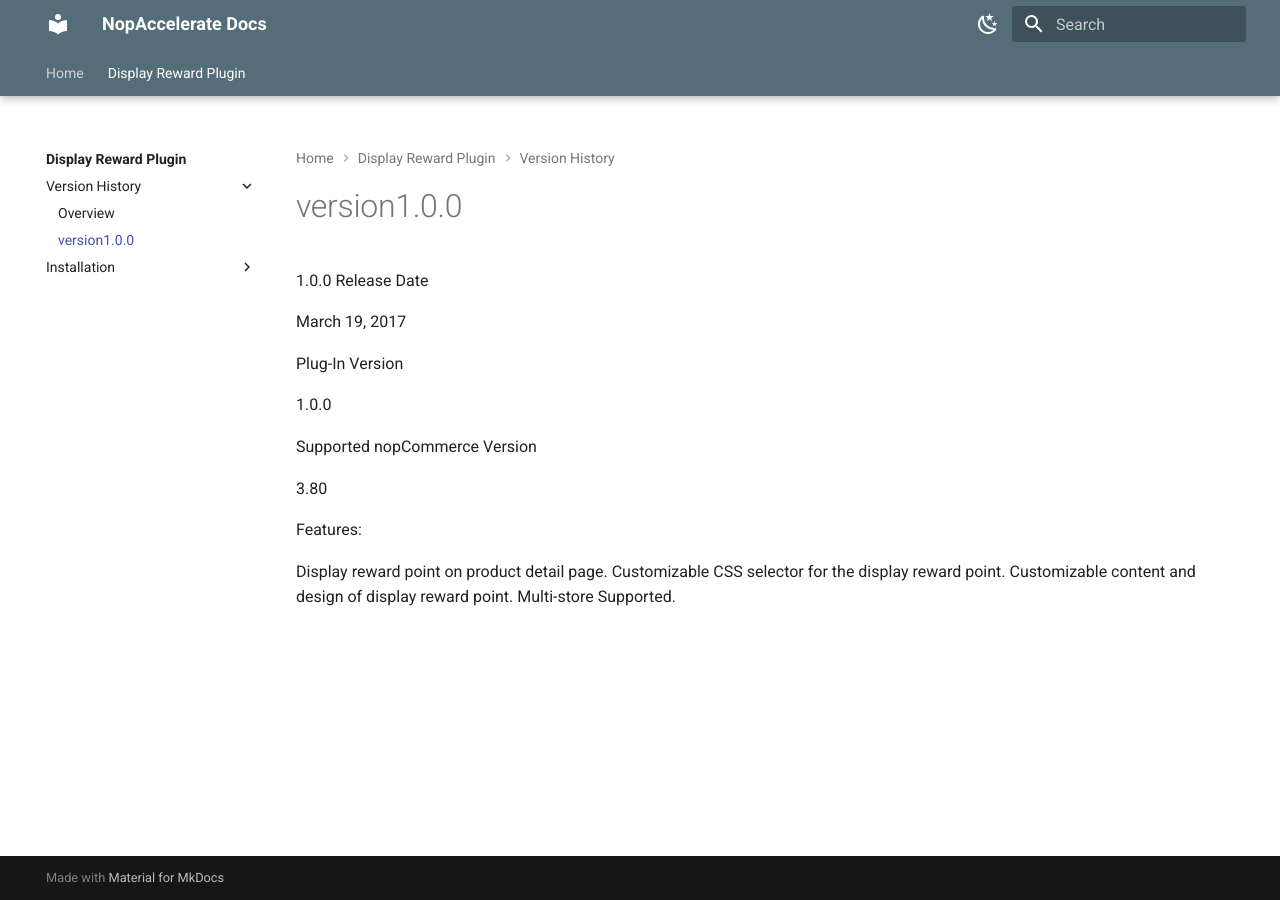
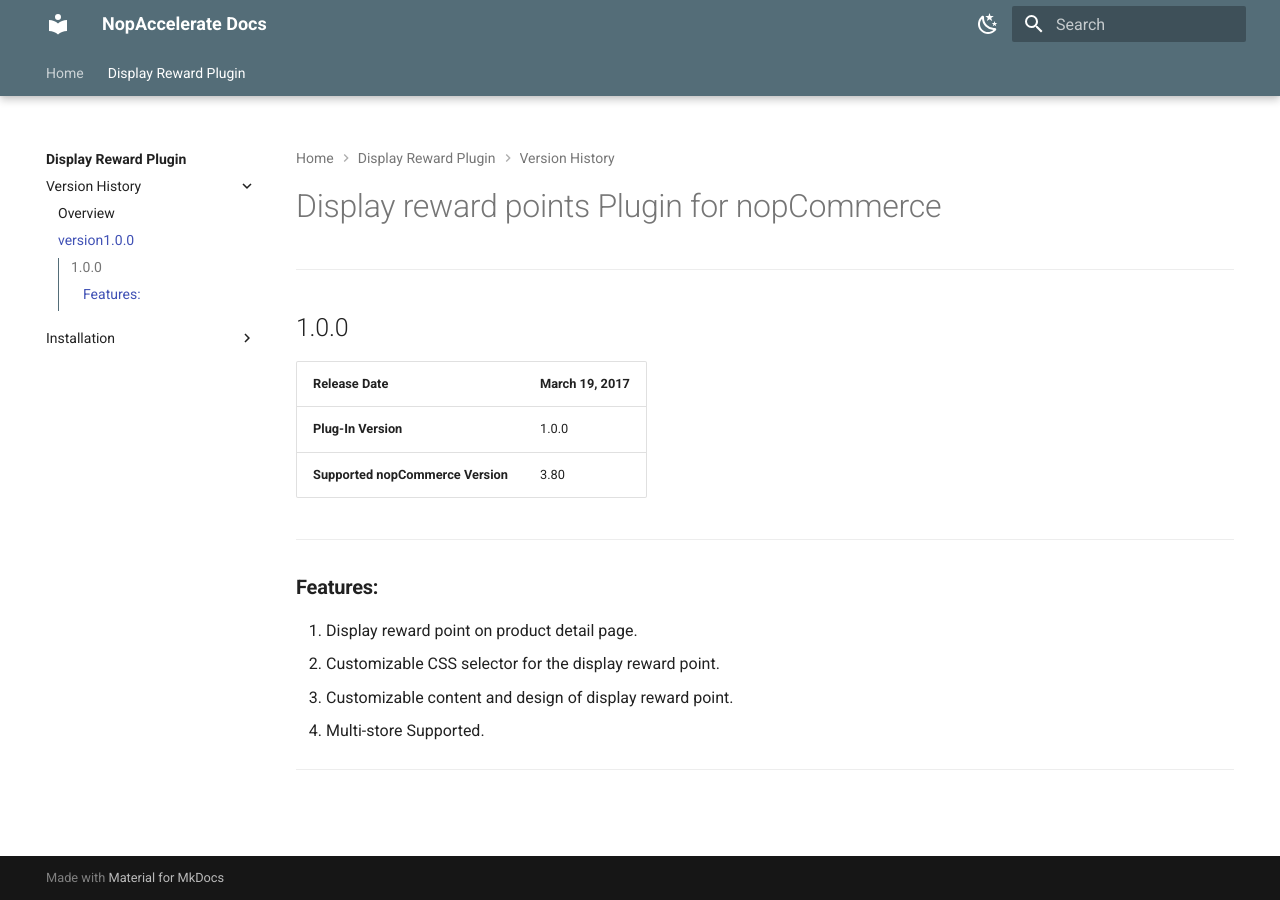
Before and after one commit to Akash-Raghav-DevOps/MKdocsTest, an MkDocs documentation site: the page built from docs/displayReward/Version1.0.0.md, in a window 1280 px wide. Built offline with MkDocs 1.6.1 and Material for MkDocs 9.7.7, drawn with Linux system fonts in a browser that asks for light colours.

Commit message:
Changes given by Prashant

```diff
--- a/docs/displayReward/Version1.0.0.md
+++ b/docs/displayReward/Version1.0.0.md
@@ -1,20 +1,21 @@
-1.0.0
-Release Date
+# Display reward points Plugin for nopCommerce
 
-March 19, 2017
+---
 
-Plug-In Version
+## 1.0.0
 
-1.0.0
+| **Release Date** | March 19, 2017 |
+|-------------------|----------------|
+| **Plug-In Version** | 1.0.0 |
+| **Supported nopCommerce Version** | 3.80 |
 
-Supported nopCommerce Version
+---
 
-3.80
+### **Features:**
 
+1. Display reward point on product detail page.
+2. Customizable CSS selector for the display reward point.
+3. Customizable content and design of display reward point.
+4. Multi-store Supported.
 
-Features:
-
-Display reward point on product detail page.
-Customizable CSS selector for the display reward point.
-Customizable content and design of display reward point.
-Multi-store Supported.
+---
```
Also changed, not shown: site/displayReward/Version1.0.0/index.html, site/displayReward/child1/index.html, site/search/search_index.json, 1 other file.
